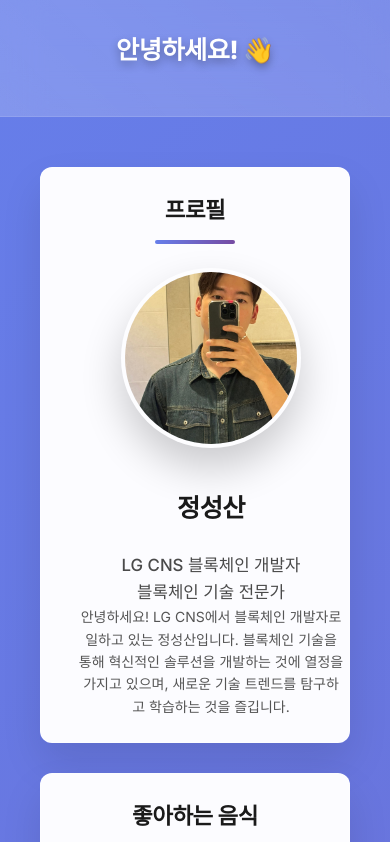
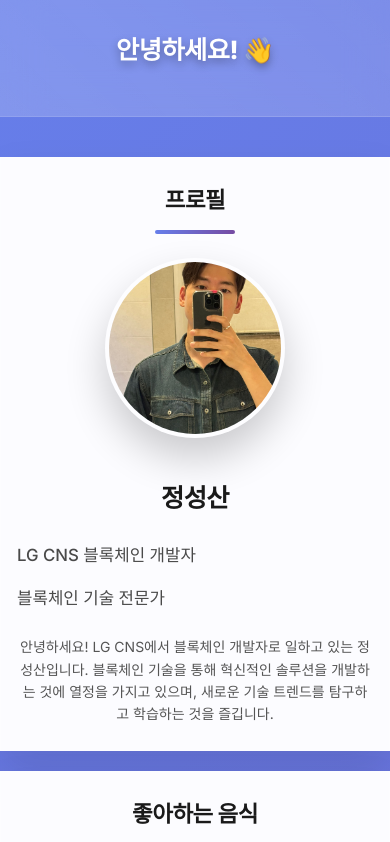
Before and after one commit to jss5187/selso, a React (Create React App) app: page / in a window 390 px wide. Shown: the top 842 px of the page. Built offline with nearby package versions, Linux system fonts and the light colour scheme.

Commit message:
모바일 레이아웃 개선: 좌우 여백 제거 및 가운데 정렬 최적화

```diff
--- a/src/App.css
+++ b/src/App.css
@@ -650,6 +650,20 @@ section {
 }
 
 @media (max-width: 768px) {
+  .main-content {
+    padding-left: 20px;
+    padding-right: 20px;
+  }
+
+  .container {
+    padding: 0 20px;
+  }
+
+  section {
+    margin: 40px 0;
+    border-radius: 16px;
+  }
+
   .title {
     font-size: 2.5rem;
   }
@@ -662,33 +676,11 @@ section {
     flex-direction: column;
     text-align: center;
     gap: 40px;
-    align-items: center;
-    justify-content: center;
-    width: 100%;
   }
 
   .profile-info {
     min-width: auto;
     width: 100%;
-    text-align: center;
-    display: flex;
-    flex-direction: column;
-    align-items: center;
-    justify-content: center;
-  }
-
-  .info-item {
-    justify-content: center;
-    text-align: center;
-    width: 100%;
-    margin: 0 auto;
-  }
-
-  .bio {
-    text-align: center;
-    max-width: 100%;
-    width: 100%;
-    margin: 0 auto;
   }
 
   .image-container {
@@ -728,14 +720,19 @@ section {
 }
 
 @media (max-width: 480px) {
+  .main-content {
+    padding-left: 0;
+    padding-right: 0;
+  }
+
   .container {
-    padding: 0 20px;
+    padding: 0 16px;
   }
 
   section {
-    margin: 30px 0;
+    margin: 20px 0;
     padding: 24px 0;
-    border-radius: 12px;
+    border-radius: 0;
   }
 
   .header {
@@ -770,10 +767,6 @@ section {
     line-height: 1.6;
     word-wrap: break-word;
     overflow-wrap: break-word;
-    text-align: center;
-    max-width: 100%;
-    width: 100%;
-    margin: 0 auto;
   }
 
   .hobby-card,
@@ -832,8 +825,13 @@ section {
 
 /* 매우 작은 화면 (320px 이하) */
 @media (max-width: 320px) {
+  .main-content {
+    padding-left: 0;
+    padding-right: 0;
+  }
+
   .container {
-    padding: 0 16px;
+    padding: 0 12px;
   }
 
   .title {
@@ -863,10 +861,6 @@ section {
     line-height: 1.5;
     word-wrap: break-word;
     overflow-wrap: break-word;
-    text-align: center;
-    max-width: 100%;
-    width: 100%;
-    margin: 0 auto;
   }
 
   .hobby-card,
```
